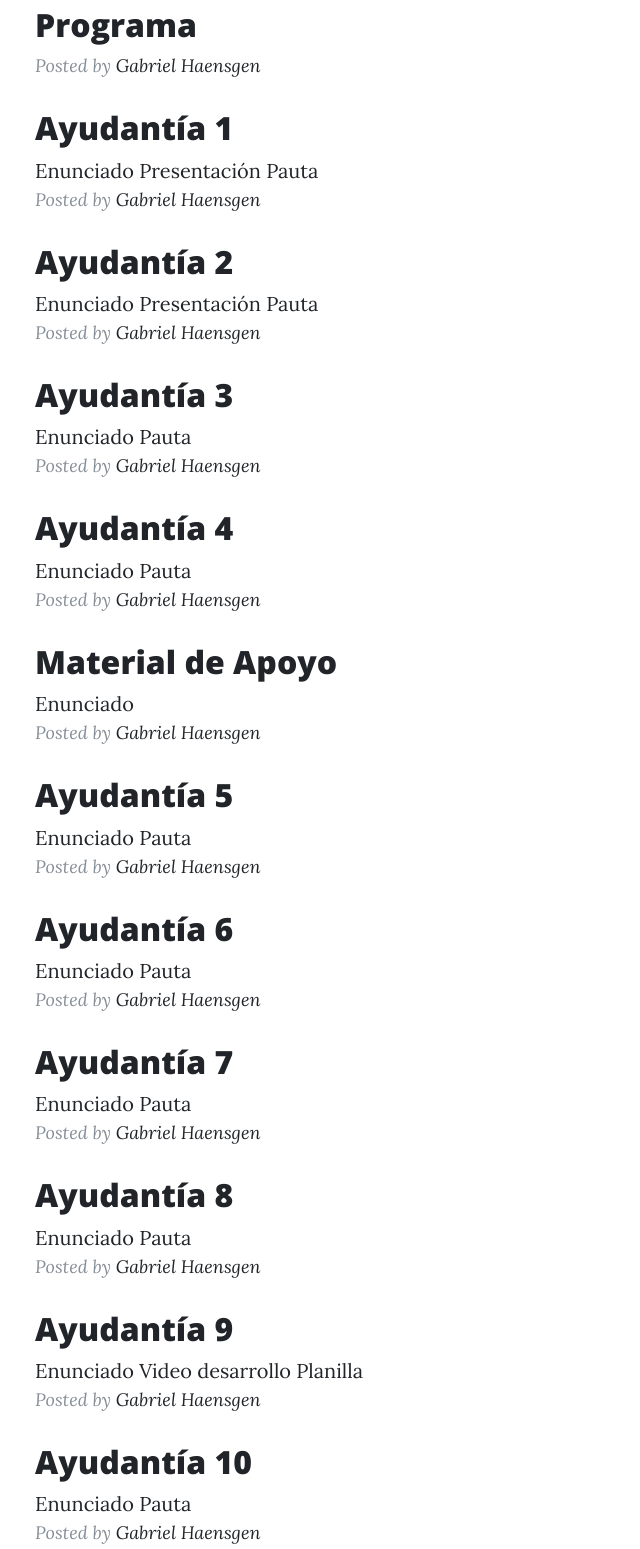
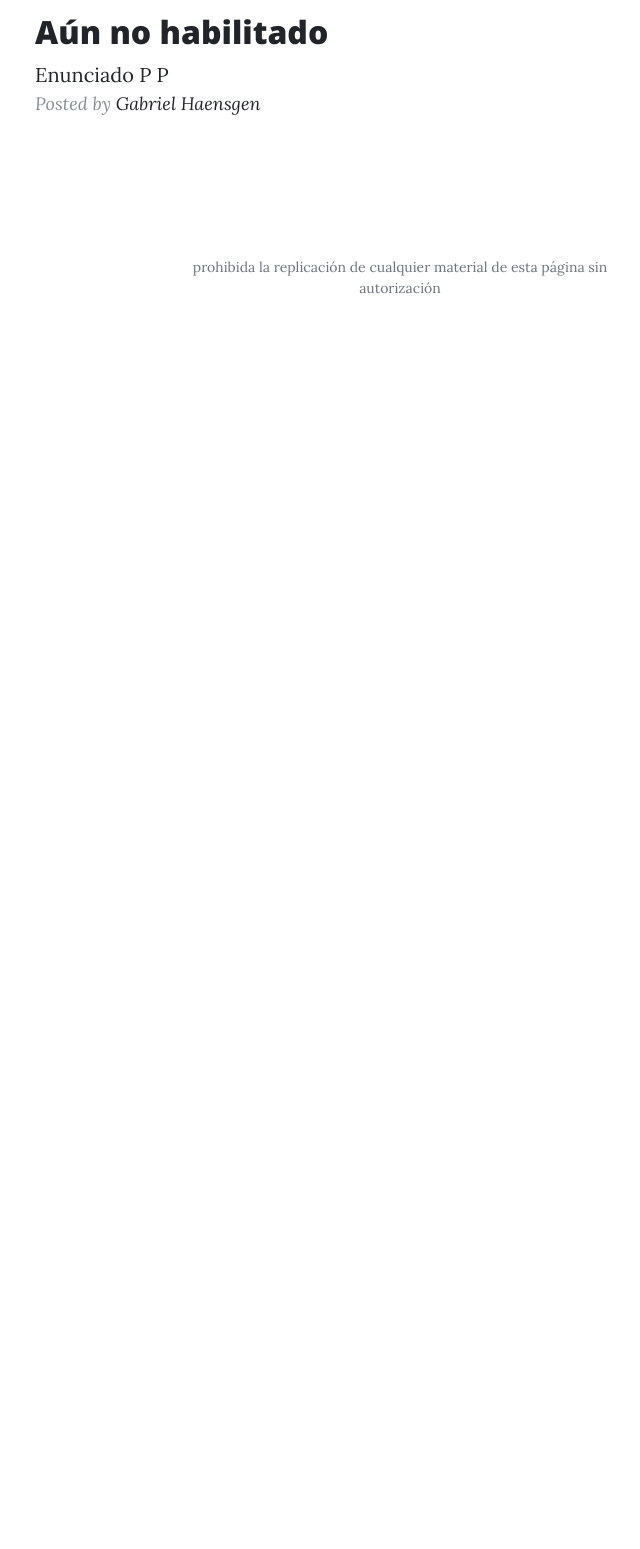
Before and after one commit to Haensgen/finanzas2, a website: page index.html in a window 1280 px wide. Shown: the part 699-2248 px from the top of the page, without its empty margins (240-880 px from the left). After the commit the page ends 1063 px from the top, so only its background shows below. Drawn offline with nearby package versions, Linux system fonts and the light colour scheme.

Commit message:
Update index.html

```diff
--- a/index.html
+++ b/index.html
@@ -8,7 +8,7 @@
   <meta name="description" content="">
   <meta name="author" content="">
 
-  <title>Introducción a las Finanzas</title>
+  <title>Finanzas 2</title>
 
   <!-- Bootstrap core CSS -->
   <link href="vendor/bootstrap/css/bootstrap.min.css" rel="stylesheet">
@@ -40,14 +40,14 @@
   </nav>
 
   <!-- Page Header -->
-  <header class="masthead" style="background-image: url('img/fc.jpg')">
+  <header class="masthead" style="background-image: url('img/finanzas.png')">
     <div class="overlay"></div>
     <div class="container">
       <div class="row">
         <div class="col-lg-8 col-md-10 mx-auto">
           <div class="site-heading">
-            <h1>Introducción a las Finanzas</h1>
-            <span class="subheading">Profesor: Ezequiel Iturain, Ayudante: Gabriel Haensgen, 2019 (semestre primavera)</span>
+            <h1>Finanzas 2</h1>
+            <span class="subheading">Profesor: Fernando Díaz, Ayudante: Gabriel Haensgen, 2020 (semestre otoño)</span>
           </div>
         </div>
       </div>
@@ -67,88 +67,14 @@
 
 
             <h2 class="post-title">
-             Ayudantía 1
+             Aún no habilitado
             </h2>
              <a href='ayudantias/Ayudantia1n.pdf'>Enunciado</a>
-           <a href='ayudantias/presentación ayudantía1.html'>Presentación</a>
-          <a href='ayudantias/Ayudantia1.pdf'>Pauta</a>
+           <a href='ayudantias/presentación ayudantía1.html'>P</a>
+          <a href='ayudantias/Ayudantia1.pdf'>P</a>
          <p class="post-meta">Posted by
             <a href="https://haensgen.github.io">Gabriel Haensgen</a>
 
-             <h2 class="post-title">
-              Ayudantía 2
-            </h2>
-        <a href='ayudantias/ayudantia 2.pdf'>Enunciado</a>
-        <a href='ayudantias/presentación ayudantía2.html'>Presentación</a>
-        <a href='ayudantias/ayudantia 2p.pdf'>Pauta</a>
-         <p class="post-meta">Posted by
-            <a href="https://haensgen.github.io">Gabriel Haensgen</a>
-
-             <h2 class="post-title">
-              Ayudantía 3
-            </h2>
-        <a href='ayudantias/ayudantía 3n.pdf'>Enunciado</a>
-        <a href='ayudantias/ayudantía 3.pdf'>Pauta</a>
-         <p class="post-meta">Posted by
-            <a href="https://haensgen.github.io">Gabriel Haensgen</a>
-
-           <h2 class="post-title">
-              Ayudantía 4
-            </h2>
-        <a href='ayudantias/ayudantía 4n.pdf'>Enunciado</a>
-        <a href='ayudantias/ayudantía 4.pdf'>Pauta</a>
-         <p class="post-meta">Posted by
-            <a href="https://haensgen.github.io">Gabriel Haensgen</a>
-              <h2 class="post-title">
-             Material de Apoyo
-            </h2>
-        <a href='ayudantias/material.pdf'>Enunciado</a>
-         <p class="post-meta">Posted by
-            <a href="https://haensgen.github.io">Gabriel Haensgen</a>
-            <h2 class="post-title">
-              Ayudantía 5
-            </h2>
-        <a href='ayudantias/ayudantia5.pdf'>Enunciado</a>
-         <a href='ayudantias/ayudantia5p.pdf'>Pauta</a>
-         <p class="post-meta">Posted by
-            <a href="https://haensgen.github.io">Gabriel Haensgen</a>
-           <h2 class="post-title">
-           Ayudantía 6
-            </h2>
-        <a href='ayudantias/ayudantia6e.pdf'>Enunciado</a>
-        <a href='ayudantias/ayudantia6.pdf'>Pauta</a>
-         <p class="post-meta">Posted by
-            <a href="https://haensgen.github.io">Gabriel Haensgen</a>
-             <h2 class="post-title">
-           Ayudantía 7
-            </h2>
-        <a href='ayudantias/ayudantia7.pdf'>Enunciado</a>
-        <a href='ayudantias/ayudantia7p.pdf'>Pauta</a>
-         <p class="post-meta">Posted by
-            <a href="https://haensgen.github.io">Gabriel Haensgen</a>
-           <h2 class="post-title">
-           Ayudantía 8
-            </h2>
-        <a href='ayudantias/ayudantia8.pdf'>Enunciado</a>
-        <a href='ayudantias/Pauta.pdf'>Pauta</a>
-         <p class="post-meta">Posted by
-            <a href="https://haensgen.github.io">Gabriel Haensgen</a>
-                      <h2 class="post-title">
-           Ayudantía 9
-            </h2>
-        <a href='ayudantias/ayudantia9.pdf'>Enunciado</a>
-        <a href="https://youtu.be/KY0_WMT5Qq0">Video desarrollo</a>
-        <a href='ayudantias/proyectados ayudantia.xlsx'>Planilla</a>
-         <p class="post-meta">Posted by
-            <a href="https://haensgen.github.io">Gabriel Haensgen</a>
-
-                              <h2 class="post-title">
-           Ayudantía 10
-            </h2>
-        <a href='ayudantias/ayudantia10.pdf'>Enunciado</a>
-        <a href='ayudantias/Pauta10.pdf'>Pauta</a>
-         <p class="post-meta">Posted by
-            <a href="https://haensgen.github.io">Gabriel Haensgen</a>
 
 
   <!-- Footer -->
```
